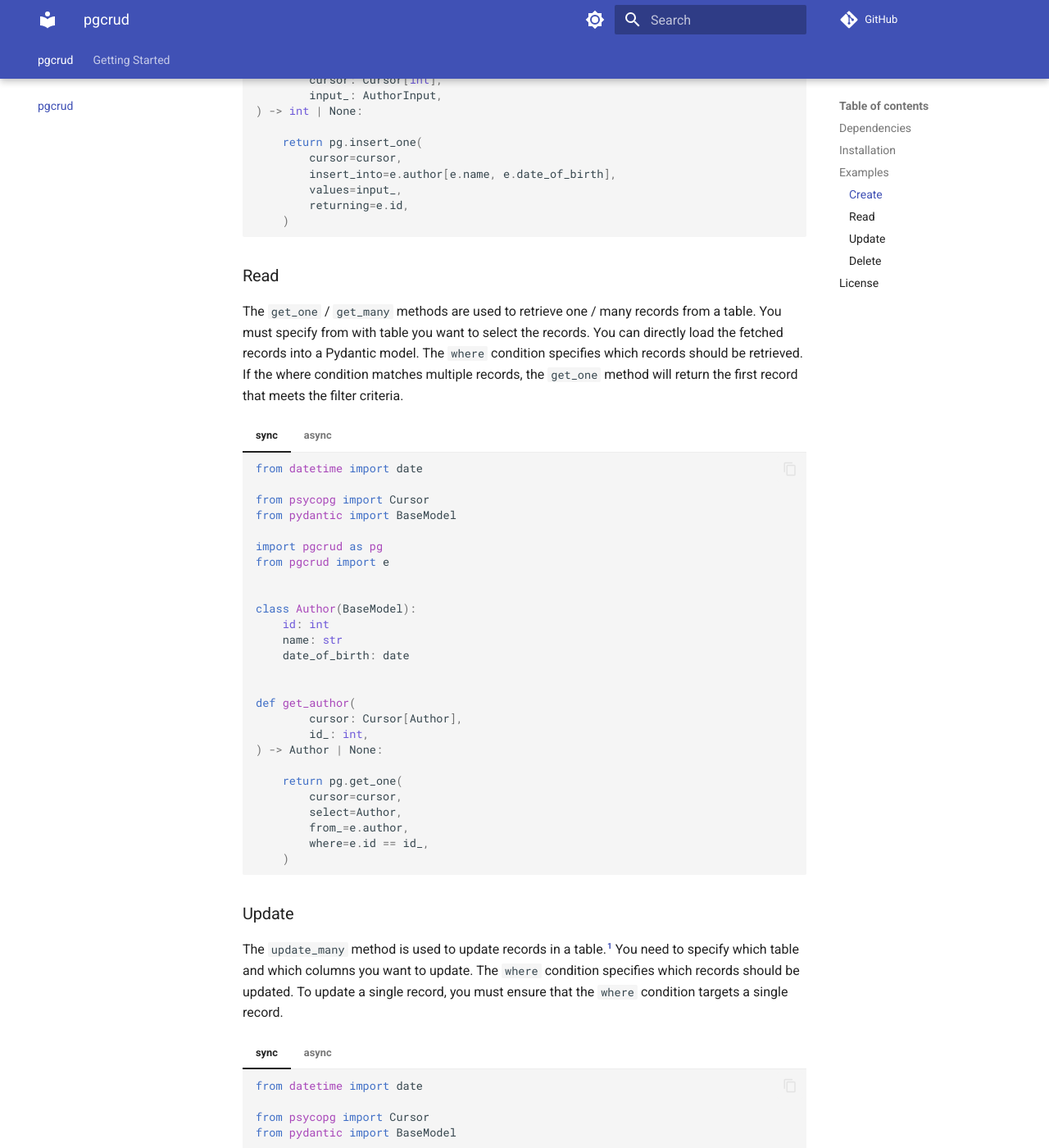
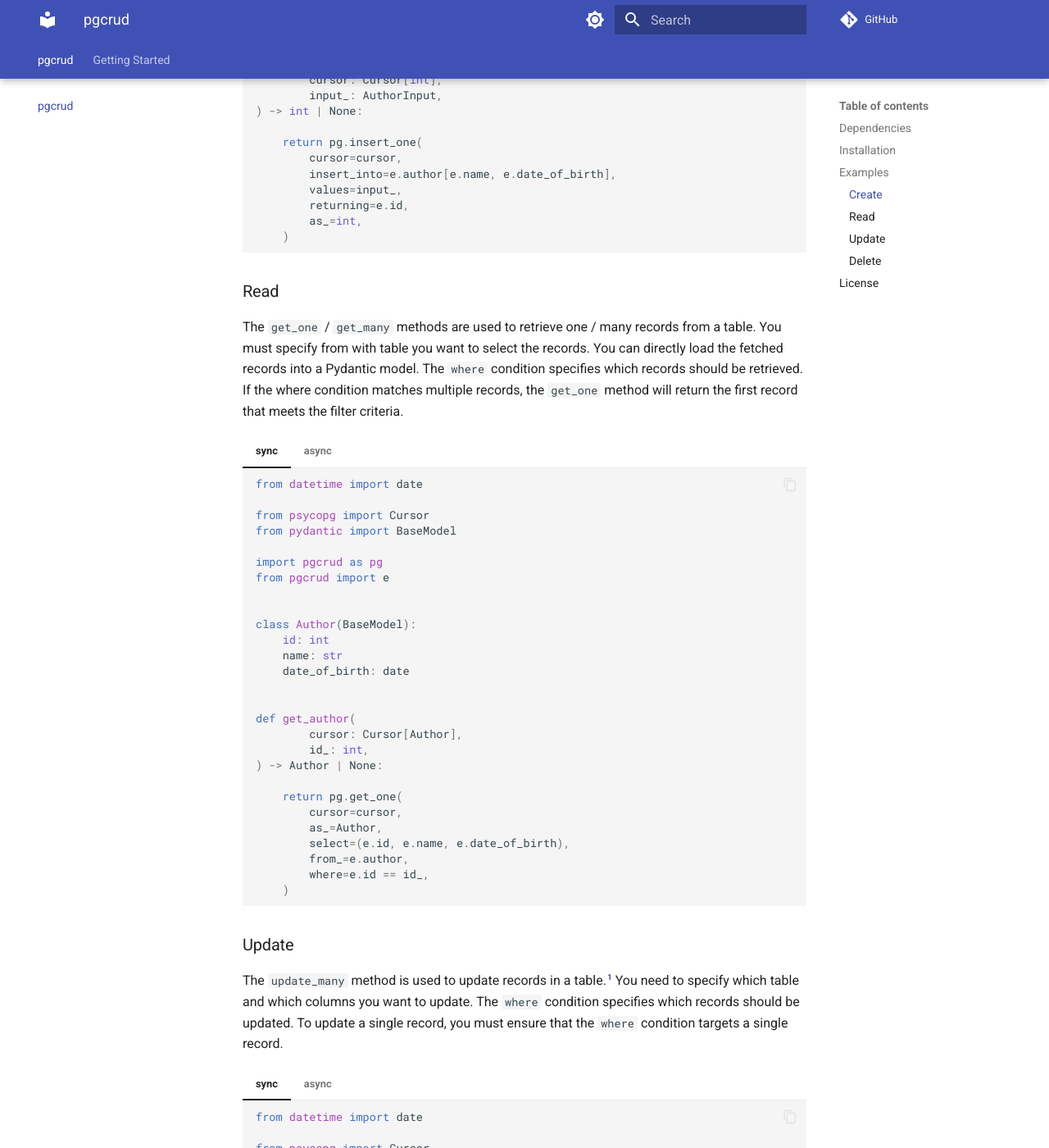
Before and after one commit to dakivara/pgcrud, an MkDocs documentation site: the page built from docs/index.md, in a window 1280 px wide and 1400 px high, scrolled down 1633 px. Shown: the whole window at 82% size. Built offline with MkDocs 1.6.1 and Material for MkDocs 9.7.7, drawn with Linux system fonts in a browser that asks for light colours; comment, search, counter and statistics services are not loaded.

Commit message:
use as parameter

````diff
--- a/docs/index.md
+++ b/docs/index.md
@@ -69,6 +69,7 @@
             insert_into=e.author[e.name, e.date_of_birth],
             values=input_,
             returning=e.id,
+            as_=int,
         )
     ```
 
@@ -99,6 +100,7 @@
             insert_into=e.author[e.name, e.date_of_birth],
             values=input_,
             returning=e.id,
+            as_=int,
         )
     ```
 
@@ -134,7 +136,8 @@
 
         return pg.get_one(
             cursor=cursor,
-            select=Author,
+            as_=Author,
+            select=(e.id, e.name, e.date_of_birth),
             from_=e.author,
             where=e.id == id_,
         )
@@ -165,7 +168,8 @@
 
         return await pg.a.get_one(
             cursor=cursor,
-            select=Author,
+            as_=Author,
+            select=(e.id, e.name, e.date_of_birth),
             from_=e.author,
             where=e.id == id_,
         )
````
